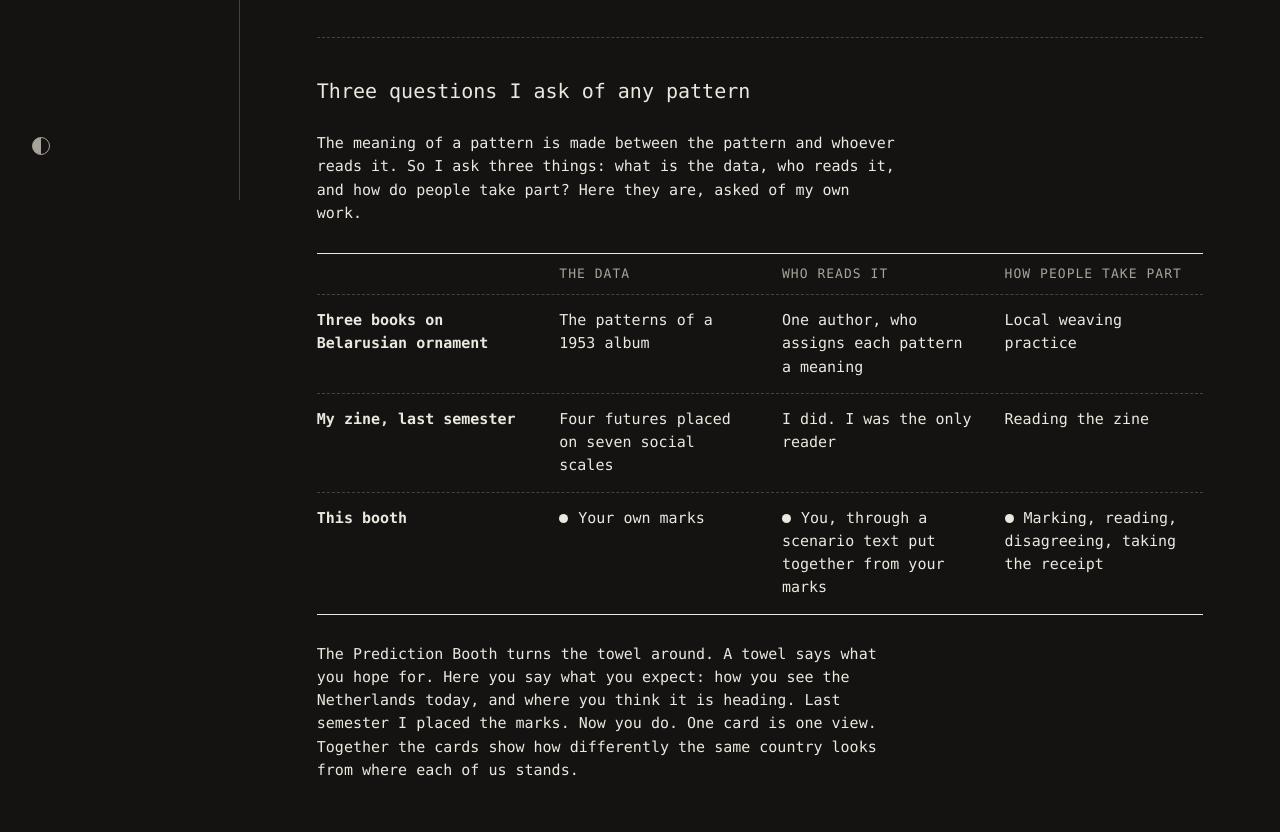
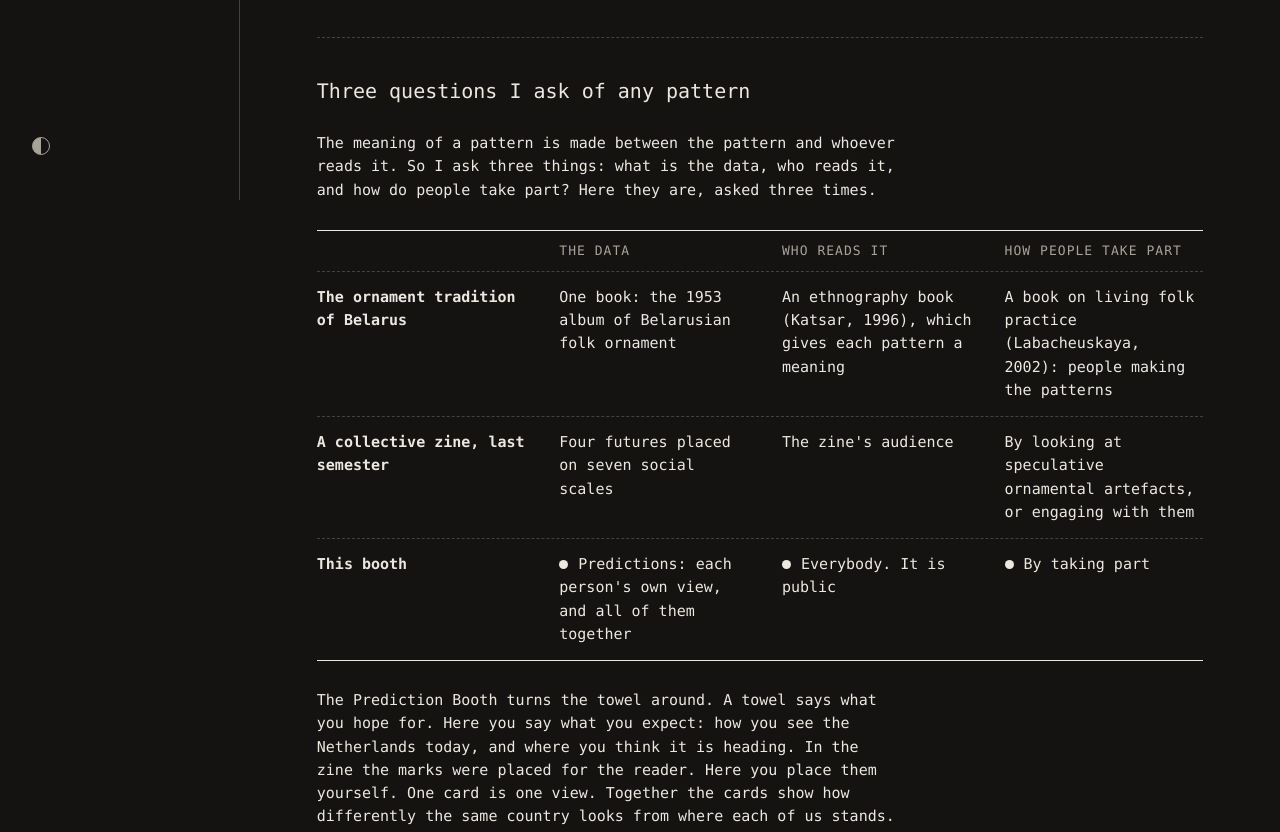
Before and after one commit to maksfredrikson/prediction-booth, a plain HTML site: page about.html in a window 1280 px wide. Shown: the part 600-1432 px from the top of the page. Drawn offline with Linux system fonts and the light colour scheme.

Commit message:
About: the three questions, asked of the tradition, a collective zine and the booth
Row one names one book per question (the 1953 album, Katsar, Labacheuskaya);
the zine is collective and read by its audience; the booth's data is the
predictions, read by everybody.

Co-Authored-By: Claude Fable 5.2 <noreply@anthropic.com>

```diff
--- a/about.html
+++ b/about.html
@@ -40,32 +40,32 @@
 
   <section class="sec stack" id="questions">
     <h2 class="mid">Three questions I ask of any pattern</h2>
-    <p class="read">The meaning of a pattern is made between the pattern and whoever reads it. So I ask three things: what is the data, who reads it, and how do people take part? Here they are, asked of my own work.</p>
-    <div class="lens" role="table" aria-label="Three questions, asked of three pieces of work">
+    <p class="read">The meaning of a pattern is made between the pattern and whoever reads it. So I ask three things: what is the data, who reads it, and how do people take part? Here they are, asked three times.</p>
+    <div class="lens" role="table" aria-label="Three questions, asked of a tradition, a zine and this booth">
       <div class="lens__row lens__row--head" role="row">
         <span role="columnheader"></span><span role="columnheader">The data</span><span role="columnheader">Who reads it</span><span role="columnheader">How people take part</span>
       </div>
       <div class="lens__row" role="row">
-        <b role="rowheader">Three books on Belarusian ornament</b>
-        <span role="cell" data-label="The data">The patterns of a 1953 album</span>
-        <span role="cell" data-label="Who reads it">One author, who assigns each pattern a meaning</span>
-        <span role="cell" data-label="How people take part">Local weaving practice</span>
+        <b role="rowheader">The ornament tradition of Belarus</b>
+        <span role="cell" data-label="The data">One book: the 1953 album of Belarusian folk ornament</span>
+        <span role="cell" data-label="Who reads it">An ethnography book (Katsar, 1996), which gives each pattern a meaning</span>
+        <span role="cell" data-label="How people take part">A book on living folk practice (Labacheuskaya, 2002): people making the patterns</span>
       </div>
       <div class="lens__row" role="row">
-        <b role="rowheader">My zine, last semester</b>
+        <b role="rowheader">A collective zine, last semester</b>
         <span role="cell" data-label="The data">Four futures placed on seven social scales</span>
-        <span role="cell" data-label="Who reads it">I did. I was the only reader</span>
-        <span role="cell" data-label="How people take part">Reading the zine</span>
+        <span role="cell" data-label="Who reads it">The zine's audience</span>
+        <span role="cell" data-label="How people take part">By looking at speculative ornamental artefacts, or engaging with them</span>
       </div>
       <div class="lens__row lens__row--now" role="row">
         <b role="rowheader">This booth</b>
-        <span role="cell" data-label="The data">Your own marks</span>
-        <span role="cell" data-label="Who reads it">You, through a scenario text put together from your marks</span>
-        <span role="cell" data-label="How people take part">Marking, reading, disagreeing, taking the receipt</span>
+        <span role="cell" data-label="The data">Predictions: each person's own view, and all of them together</span>
+        <span role="cell" data-label="Who reads it">Everybody. It is public</span>
+        <span role="cell" data-label="How people take part">By taking part</span>
       </div>
     </div>
     <div class="text read">
-      <p>The Prediction Booth turns the towel around. A towel says what you hope for. Here you say what you expect: how you see the Netherlands today, and where you think it is heading. Last semester I placed the marks. Now you do. One card is one view. Together the cards show how differently the same country looks from where each of us stands.</p>
+      <p>The Prediction Booth turns the towel around. A towel says what you hope for. Here you say what you expect: how you see the Netherlands today, and where you think it is heading. In the zine the marks were placed for the reader. Here you place them yourself. One card is one view. Together the cards show how differently the same country looks from where each of us stands.</p>
     </div>
   </section>
 
--- a/sw.js
+++ b/sw.js
@@ -1,6 +1,6 @@
 // Offline cache. Network first, so a new version shows at once when online;
 // the cached copy answers when the network is off or slow.
-const CACHE = "prediction-booth-v14";
+const CACHE = "prediction-booth-v15";
 const ASSETS = [
   "./", "index.html", "survey.html", "scenarios.html", "about.html", "explore.html", "css/site.css",
   "js/content.js", "js/compose.js", "js/dots.js", "js/pattern.js", "js/scale.js", "js/store.js", "js/receipt.js",
```
